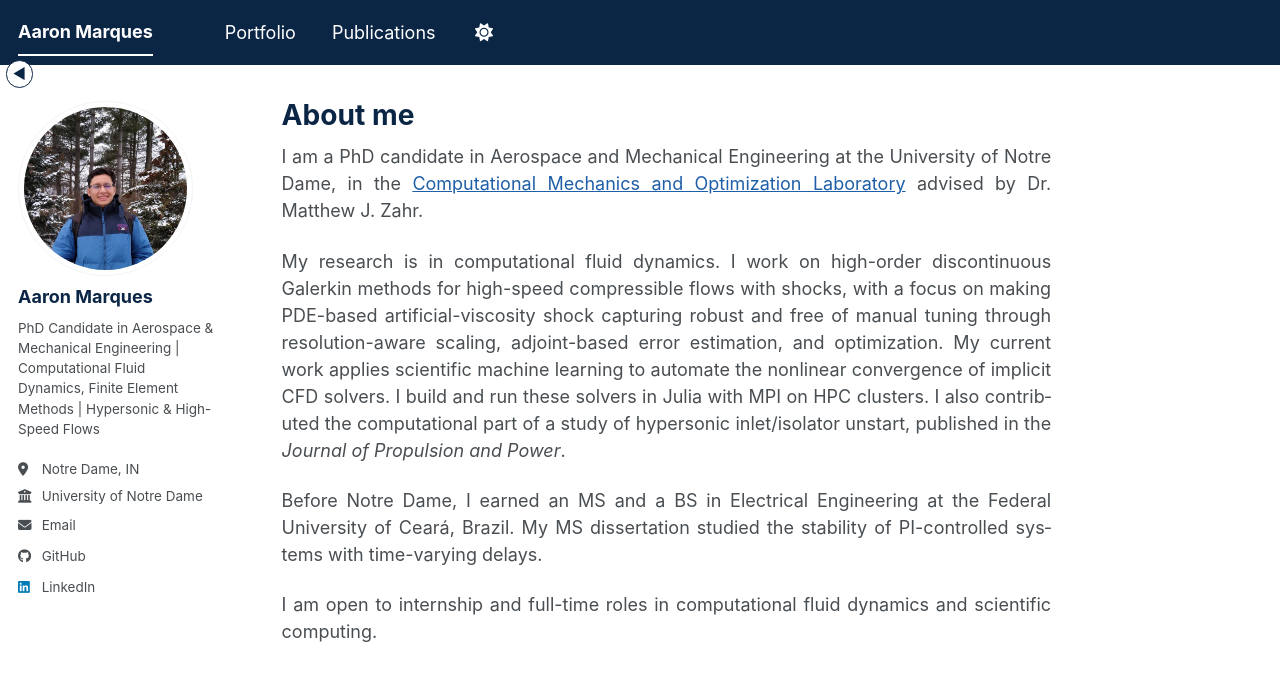
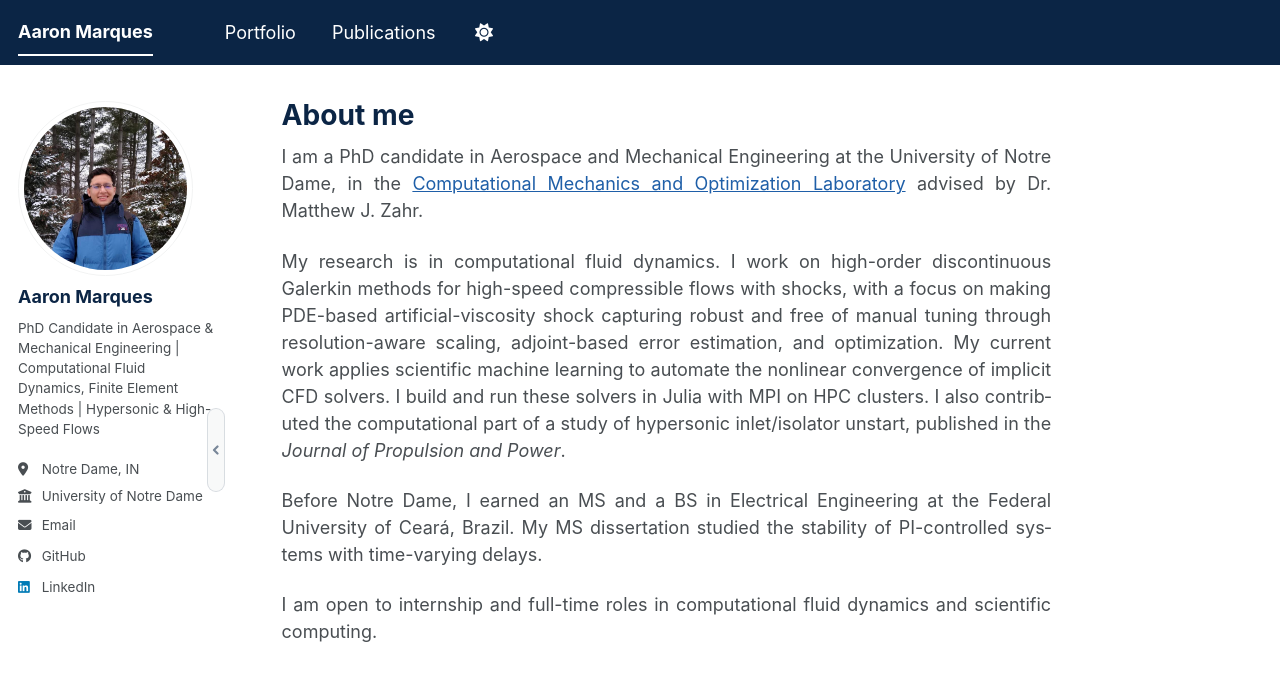
Before and after one commit to aaronmqs/aaronmqs.github.io, a Jekyll site: the page built from _pages/about.md, in a window 1280 px wide. Shown: the top 681 px of the page. Built offline with Jekyll 4.4.1, drawn with Linux system fonts in a browser that asks for light colours; a style sheet for code colours, icons or effects is not loaded.

Commit message:
Make the collapse control a slim handle between the columns

```diff
--- a/_includes/head/custom.html
+++ b/_includes/head/custom.html
@@ -19,24 +19,49 @@
 <link rel="icon" href="/images/favicon.ico"/>
 <meta name="theme-color" content="var(--global-bg-color)"/>
 
-<!-- Button that hides or shows the author sidebar; the choice is kept in this browser.
+<!-- Handle that hides or shows the author sidebar; the choice is kept in this browser.
      It is built here, not in the footer, because the footer is hidden by the custom styles. -->
 <script>
 document.addEventListener('DOMContentLoaded', function () {
+  var LEFT = '<svg viewBox="0 0 10 10" aria-hidden="true"><path d="M6.5 1.5 L3 5 L6.5 8.5"/></svg>';
+  var RIGHT = '<svg viewBox="0 0 10 10" aria-hidden="true"><path d="M3.5 1.5 L7 5 L3.5 8.5"/></svg>';
   var btn = document.createElement('button');
   btn.id = 'sidebar-toggle';
   btn.type = 'button';
   document.body.appendChild(btn);
+
+  function place() {
+    var hidden = document.body.classList.contains('sidebar-hidden');
+    var main = document.querySelector('.page') || document.querySelector('.archive');
+    var bar = document.querySelector('.sidebar');
+    var x;
+    if (hidden && main) {
+      x = main.getBoundingClientRect().left - 26;
+    } else if (bar) {
+      var r = bar.getBoundingClientRect();
+      x = r.right + 4;
+      if (main) {
+        x = Math.min(x, main.getBoundingClientRect().left - 22);
+      }
+    }
+    if (x !== undefined) {
+      btn.style.left = Math.max(4, x) + 'px';
+    }
+  }
+
   function paint(hidden) {
     document.body.classList.toggle('sidebar-hidden', hidden);
-    btn.innerHTML = hidden ? '&#9654;' : '&#9664;';
+    btn.innerHTML = hidden ? RIGHT : LEFT;
     var label = hidden ? 'Show the profile column' : 'Hide the profile column';
     btn.title = label;
     btn.setAttribute('aria-label', label);
+    place();
   }
+
   var saved = false;
   try { saved = localStorage.getItem('sidebarHidden') === '1'; } catch (e) {}
   paint(saved);
+  window.addEventListener('resize', place);
   btn.addEventListener('click', function () {
     paint(!document.body.classList.contains('sidebar-hidden'));
     try { localStorage.setItem('sidebarHidden', document.body.classList.contains('sidebar-hidden') ? '1' : '0'); } catch (e) {}
--- a/_sass/_custom.scss
+++ b/_sass/_custom.scss
@@ -111,33 +111,44 @@ html[data-theme="dark"] {
   max-width: 100%;
 }
 
-/* Button that hides the author sidebar, and the collapsed layout */
+/* Slim handle between the profile column and the text; it hides or shows the column */
 #sidebar-toggle {
   display: none;
 }
 
 @media screen and (min-width: 64em) {
   #sidebar-toggle {
-    display: block;
+    display: flex;
+    align-items: center;
+    justify-content: center;
     position: fixed;
-    top: 4.2em;
-    left: 0.4em;
+    top: 50%;
+    transform: translateY(-50%);
     z-index: 20;
-    width: 1.9em;
-    height: 1.9em;
+    width: 18px;
+    height: 84px;
     padding: 0;
-    border: 1px solid $navy;
-    border-radius: 50%;
-    background: #fff;
-    color: $navy;
-    font-size: 0.8em;
-    line-height: 1;
+    border: 1px solid rgba(11, 37, 69, 0.25);
+    border-radius: 9px;
+    background: rgba(11, 37, 69, 0.05);
     cursor: pointer;
+    opacity: 0.55;
+    transition: opacity 0.15s ease-in-out, background 0.15s ease-in-out;
   }
 
   #sidebar-toggle:hover {
-    background: $navy;
-    color: #fff;
+    opacity: 1;
+    background: rgba(11, 37, 69, 0.12);
+  }
+
+  #sidebar-toggle svg {
+    width: 10px;
+    height: 10px;
+    stroke: $navy;
+    stroke-width: 2.2;
+    fill: none;
+    stroke-linecap: round;
+    stroke-linejoin: round;
   }
 
   body.sidebar-hidden .sidebar {
@@ -155,9 +166,12 @@ html[data-theme="dark"] {
 }
 
 html[data-theme="dark"] #sidebar-toggle {
-  background: var(--global-bg-color);
-  border-color: $bar-hover;
-  color: $bar-hover;
+  border-color: rgba(156, 196, 240, 0.4);
+  background: rgba(156, 196, 240, 0.12);
+}
+
+html[data-theme="dark"] #sidebar-toggle svg {
+  stroke: $bar-hover;
 }
 
 /* The hamburger icon bars */
```
